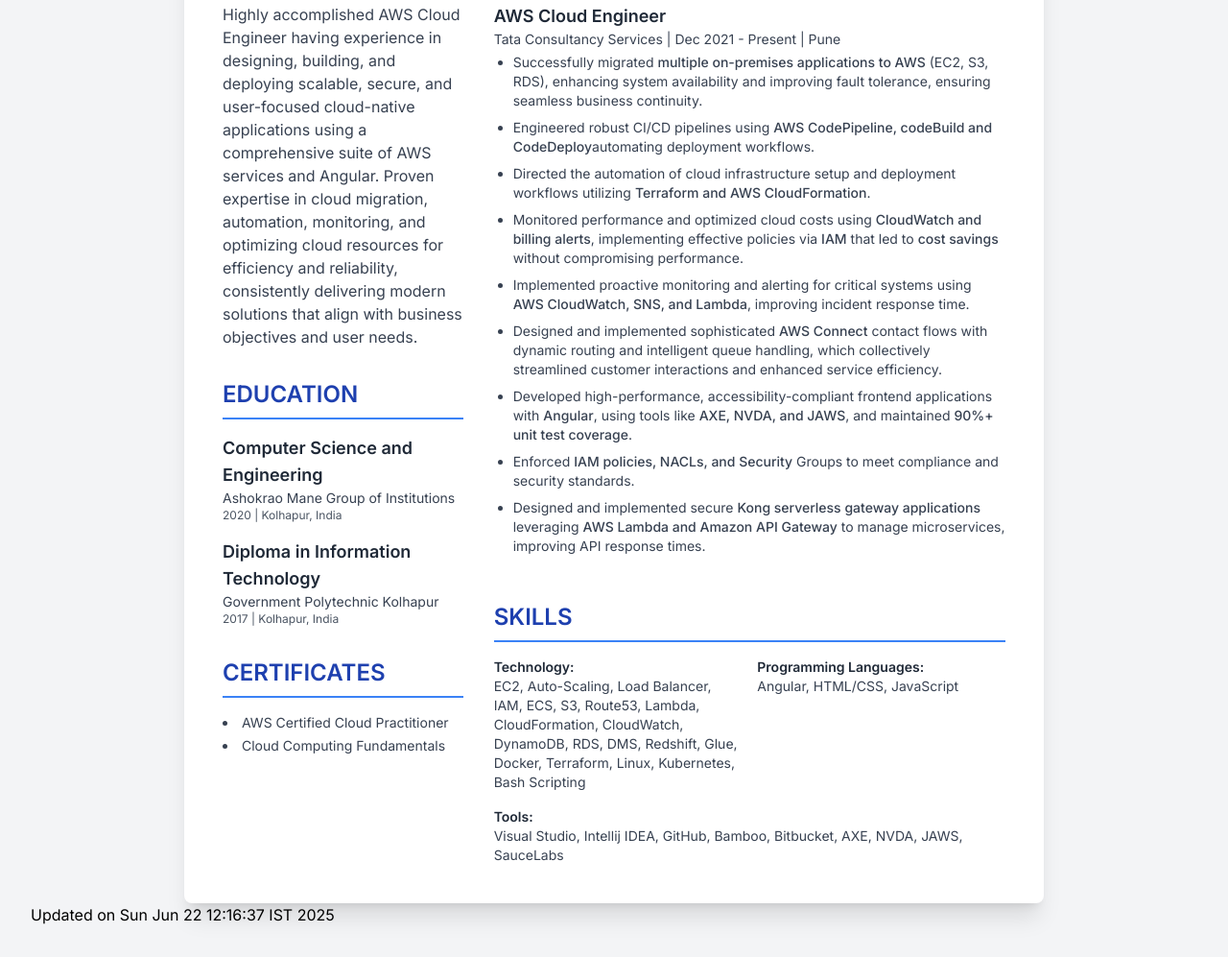
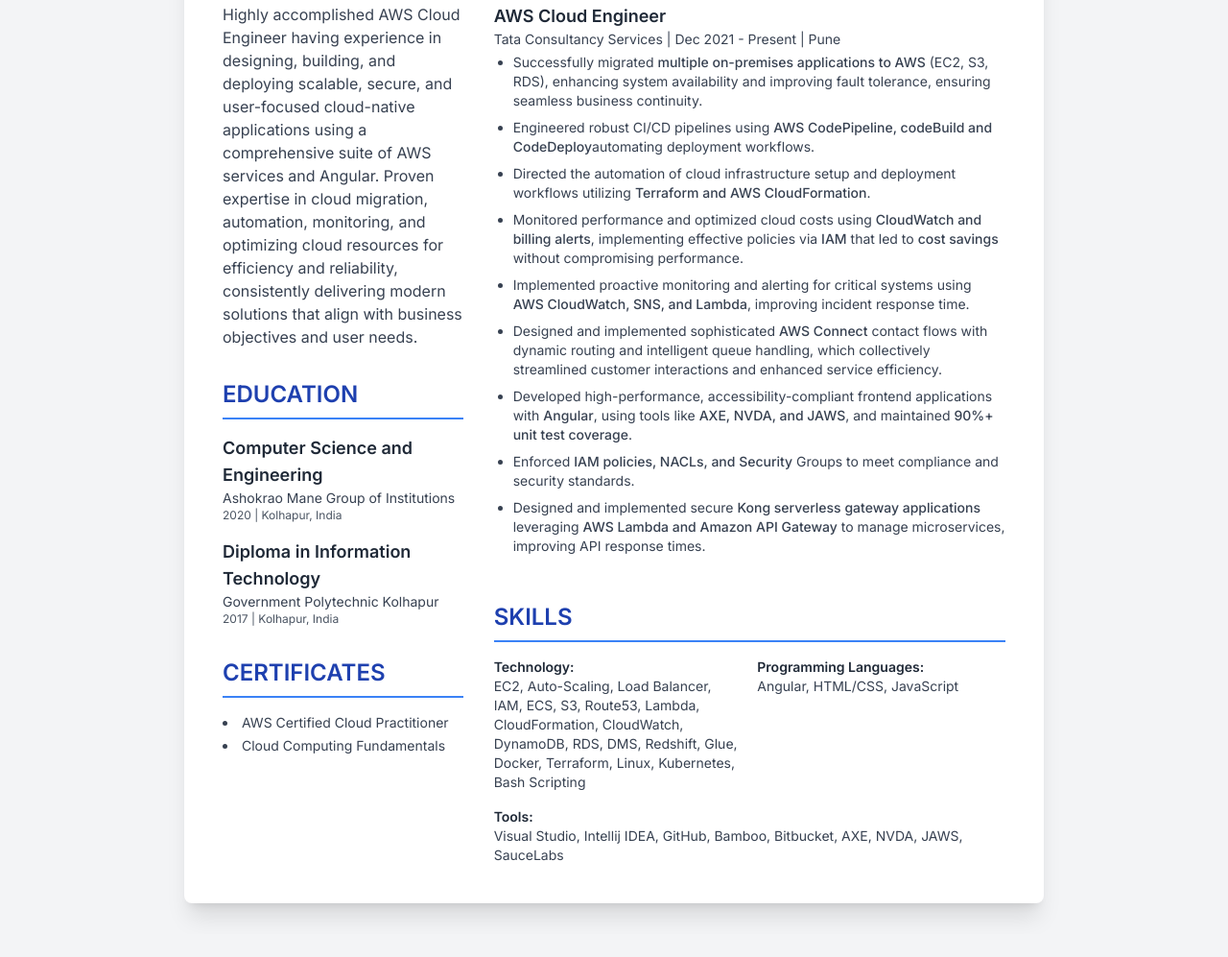
Before and after one commit to Amruta-Madkar/resume-project, a plain HTML site: page index.html in a window 1280 px wide. Shown: the part 319-1316 px from the top of the page at 96% size. After the commit the page ends 1292 px from the top, so only its background shows below. Drawn offline with nearby package versions, Linux system fonts and the light colour scheme.

Commit message:
Removed changes

```diff
--- a/index.html
+++ b/index.html
@@ -130,4 +130,3 @@
     </div>
 </body>
 </html>
-<footer>Updated on Sun Jun 22 12:16:37 IST 2025</footer>
```
